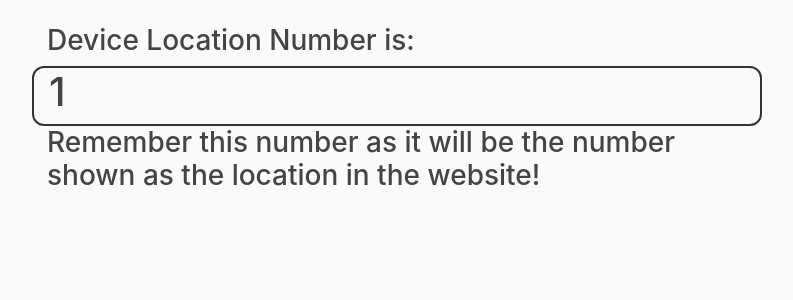
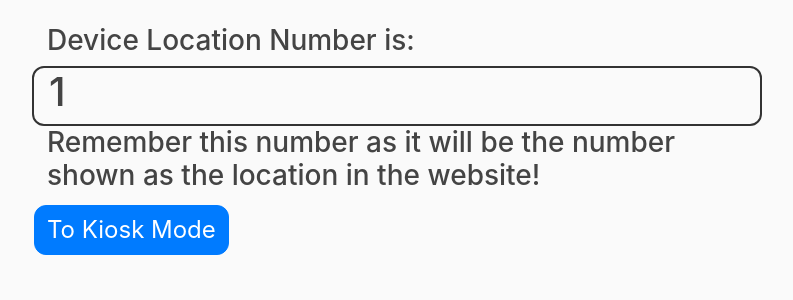
Before and after one commit to SirRodriguez/ChargingBooth, a Flask app: page /register/register_device in a window 1280 px wide. Shown: the part 56-356 px from the top of the page, without its empty margins (53-846 px from the left). Run offline with Flask 2, Linux system fonts and the light colour scheme; tables that the repository leaves empty hold one stand-in row (values such as "Sample post"); a database or web service that is not in the repository returns one stand-in record (values such as "Sample title"); data that the repository does not hold is empty; some libraries are stand-ins or nearby versions.

Commit message:
Added button to go to kisok mode when registered

```diff
--- a/chargingbooth/templates/register/registered.html
+++ b/chargingbooth/templates/register/registered.html
@@ -14,4 +14,8 @@
 		<h3>Remember this number as it will be the number shown as the location in the website!</h3>
 	</div>
 
+	<a href="{{ url_for('kiosk_mode.home') }}">
+		<button id="Btn" class="btn btn-primary" style="text-align: center; margin:4px 2px; border-radius: 12px;font-size: 150%">To Kiosk Mode</button>
+	</a>
+
 {% endblock content %}
```
Also changed, not shown: chargingbooth/site.db.
